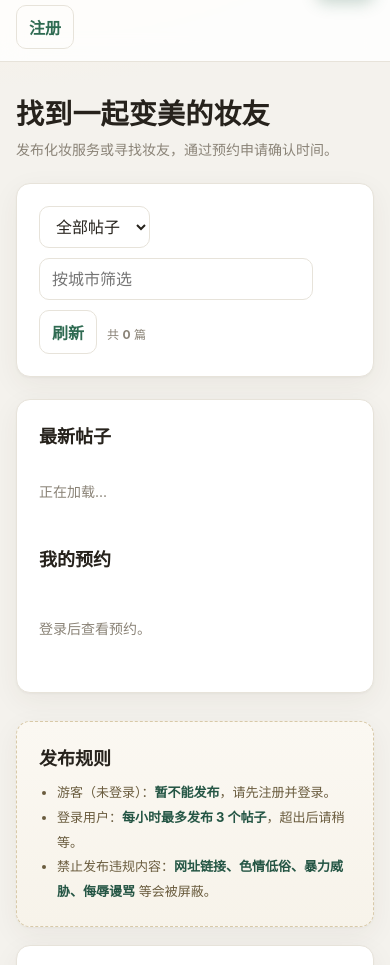
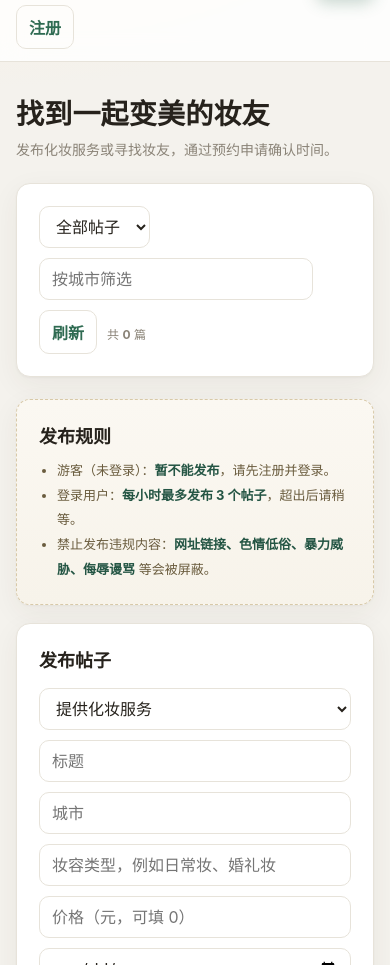
Before and after one commit to anderson6666/makeup, a plain HTML site: page index.html in a window 390 px wide. Shown: the part 109-1074 px from the top of the page. Drawn offline with Linux system fonts and the light colour scheme; a script that the page names is missing.

```diff
--- a/index.html
+++ b/index.html
@@ -124,7 +124,9 @@
     @keyframes fadeIn { from { opacity: 0; transform: translateY(4px); } to { opacity: 1; transform: none; } }
 
     @media (max-width: 820px) {
-      .layout { grid-template-columns: 1fr; }
+      .layout { display: flex; flex-direction: column; }
+      .layout > section { order: 2; }
+      .layout > aside { order: 1; }
       .topbar { align-items: flex-start; flex-direction: column; padding: 12px 0; }
       .auth { width: 100%; flex-wrap: wrap; }
       .auth input { flex: 1; min-width: 130px; }
```
Also changed, not shown: 1 other file.
